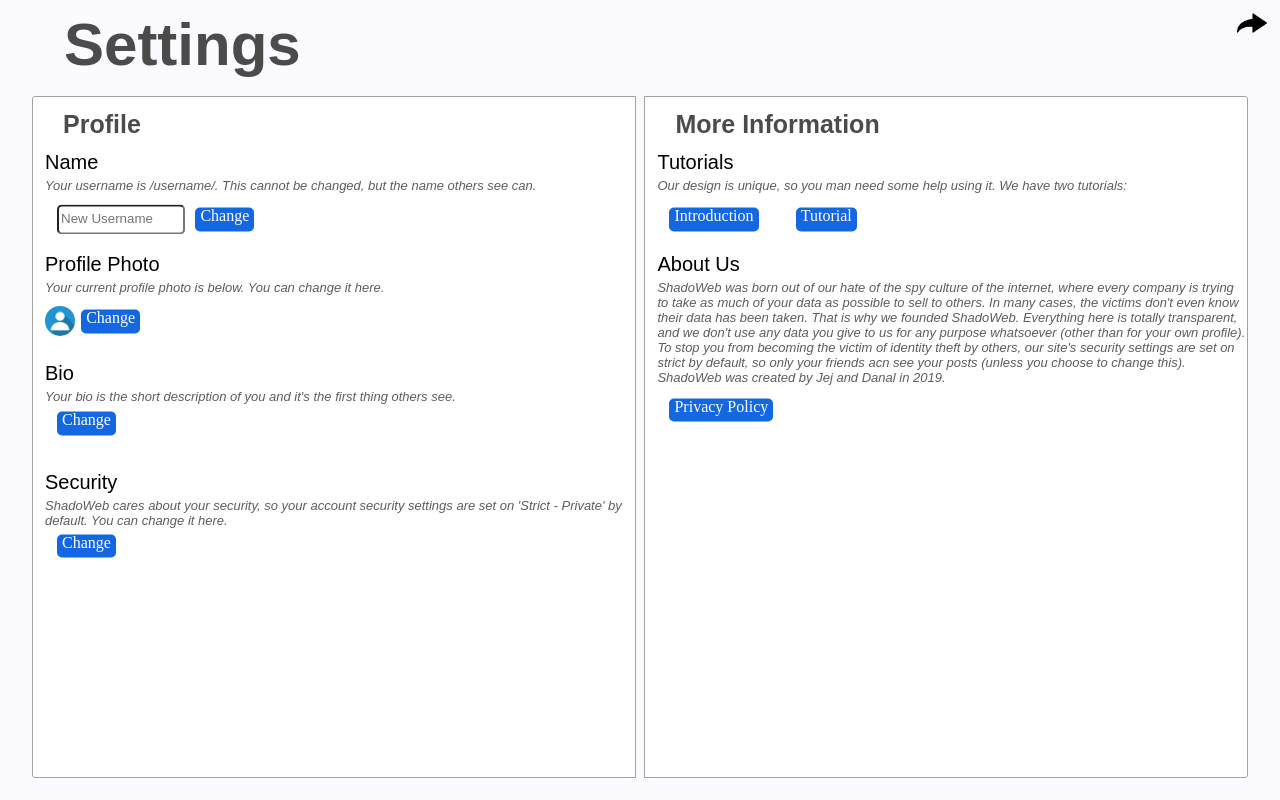
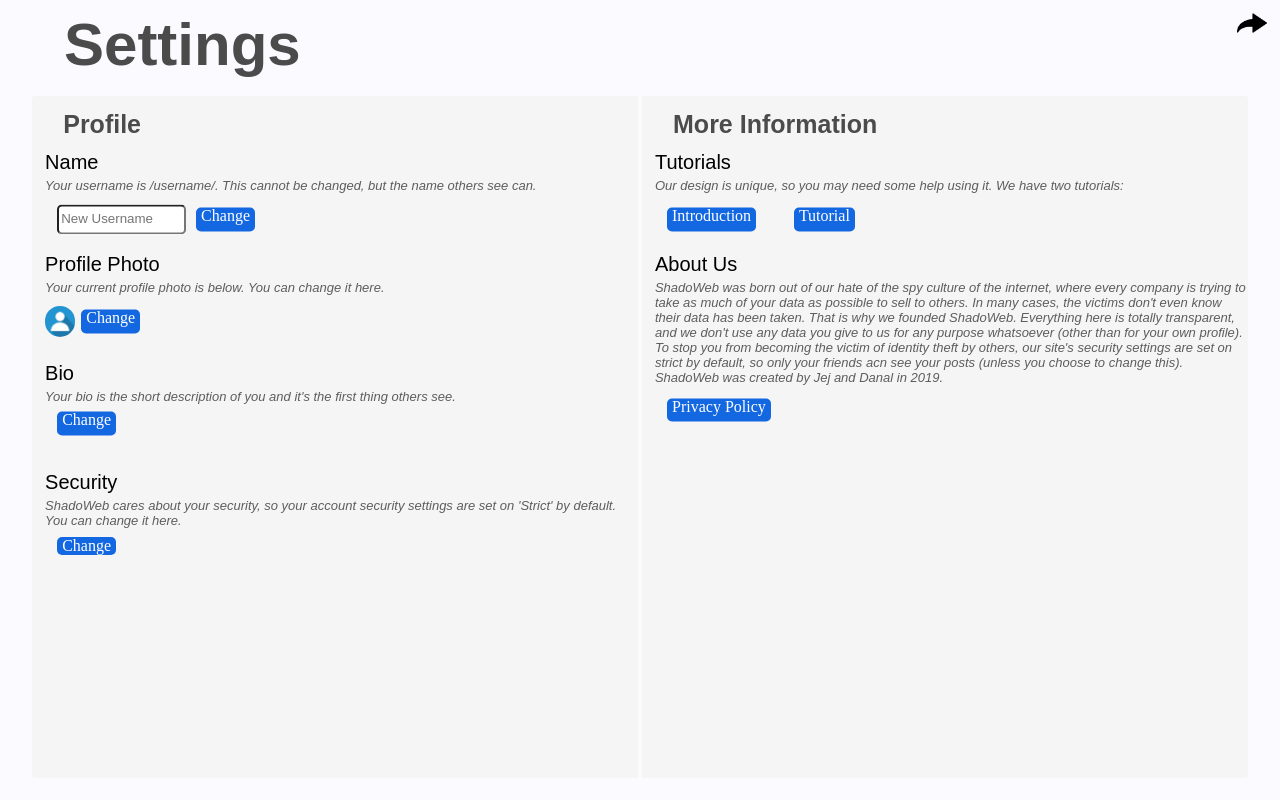
Before and after one commit to Btecpete/Minx, a Python web app: template Jim/templates/settings.html in a window 1280 px wide. Run offline with Jinja, Linux system fonts and the light colour scheme; the template is opened without the code that fills it, so the values that code supplies are empty.

Commit message:
More work on design. DM section unfinished

```diff
--- a/Jim/static/settings.css
+++ b/Jim/static/settings.css
@@ -20,7 +20,7 @@
 }
 
 .box {
-    width: 47%;
+    width: 47.2%;
     height: 85%;
     position: absolute;
     top: 12%;
@@ -174,3 +174,53 @@
     width: 95%;
     height: 50%;
 }
+
+/* dropdown menu */
+
+.dropdown {
+    position: absolute;
+    left: 4%;
+    top: 66%;
+    height: 3.4%;
+    display: inline-block;
+}
+
+.drop-btn {
+
+    padding-left: 5px;
+    padding-right: 5px;
+    width: auto;
+    border-radius: 5px;
+    position: absolute;
+    transform: translate(0, -50%);
+    background: #1368e2;
+    color: #ffffff;
+    text-decoration: none;
+    text-align: center;
+}
+
+.dropdown-content {
+    display: none;
+    position: absolute;
+    background-color: #d3d7f9;
+    width: auto;
+    box-shadow: 0px 8px 16px 0px rgba(0,0,0,0.2);
+    z-index: 1;
+}
+
+.dropdown-content p {
+    color: #4b4b4b;
+    font-family: sans-serif;
+    /*padding: 2px 2px;*/
+    text-decoration: none;
+    display: block;
+}
+
+.dropdown-content p:hover {
+    background-color: #1368e2;
+    color: #ffffff;
+}
+
+.dropdown:hover .dropdown-content {
+    display: block;
+}
--- a/Jim/static/universals.css
+++ b/Jim/static/universals.css
@@ -9,8 +9,8 @@
 }
 
 .box-bg {
-    background-color: rgb(255, 255, 255);
-    border: 1px solid #a2a2a2;
+    background-color: #f5f5f5;
+    border: 1px solid #f5f5f5;
 }
 
 .chevron {
--- a/Jim/templates/intro.html
+++ b/Jim/templates/intro.html
@@ -20,8 +20,8 @@
     <!-- Right hand side of screen: user info -->
     <div style="visibility: hidden;" id="rhs">
         <!-- Right hand side of screen: user info -->
-        <a href="home.html"><img src="../photos/utility/back.png" class="back" alt="Back"></a>
-        <a href="settings.html"><img src="../photos/utility/cog.png" class="cog" alt="Cog"></a>
+        <img src="../photos/utility/back.png" class="back" alt="Back">
+        <img src="../photos/utility/cog.png" class="cog" alt="Cog">
         <div>
             <!-- Number of followers and following -->
             <div class="followers" style="left: 25%;" id="flo">Followers 1234</div>
--- a/Jim/templates/settings.html
+++ b/Jim/templates/settings.html
@@ -40,8 +40,13 @@
                 <!-- Security settings -->
                 <div>
                     <p class="list-elem" style="top: 52%;">Security</p>
-                    <p class="info-elem" style="top: 57%;">ShadoWeb cares about your security, so your account security settings are set on 'Strict - Private' by default. You can change it here.</p>
-                    <a id="privacy" class="submit" style="top: 66%;" href="#">Change</a>
+                    <p class="info-elem" style="top: 57%;">ShadoWeb cares about your security, so your account security settings are set on 'Strict' by default. You can change it here.</p>
+                    <div class="dropdown">
+                        <div class="drop-btn">Change</div>
+                        <div class="dropdown-content">
+                            <p>COMING SOON</p>
+                        </div>
+                    </div>
                 </div>
             </div>
 
@@ -78,24 +83,13 @@
             </div>
         </div>
 
-        <!-- Popup for changing security -->
-        <div class="popup" id="sec-pop">
-            <textarea class="new-bio" placeholder="COMING SOON"></textarea>
-            <div class="ok-btn">
-                <a class="cent" href="#"> ----- </a>
-            </div>
-            <div class="no-btn">
-                <a class="cent" href="#"> ----- </a>
-            </div>
-        </div>
-
             <div class="box lc box-bg">
                 <strong class="subtitle title-colour">More Information</strong>
 
                 <!-- Tutorials -->
                 <div>
                     <p class="list-elem" style="top: 5%;">Tutorials</p>
-                    <p class="info-elem" style="top: 10%;">Our design is unique, so you man need some help using it. We have two tutorials:</p>
+                    <p class="info-elem" style="top: 10%;">Our design is unique, so you may need some help using it. We have two tutorials:</p>
                     <a class="submit" style="top: 18%;" href="intro.html">Introduction</a>
                     <a id="tuto-req" class="submit" style="top: 18%; left: 25%;" href="tutorial.html">Tutorial</a>
                 </div>
```
Also changed, not shown: Jim/static/post.css (+52 -4 lines), Jim/templates/main-template.html (+19 -7 lines).
